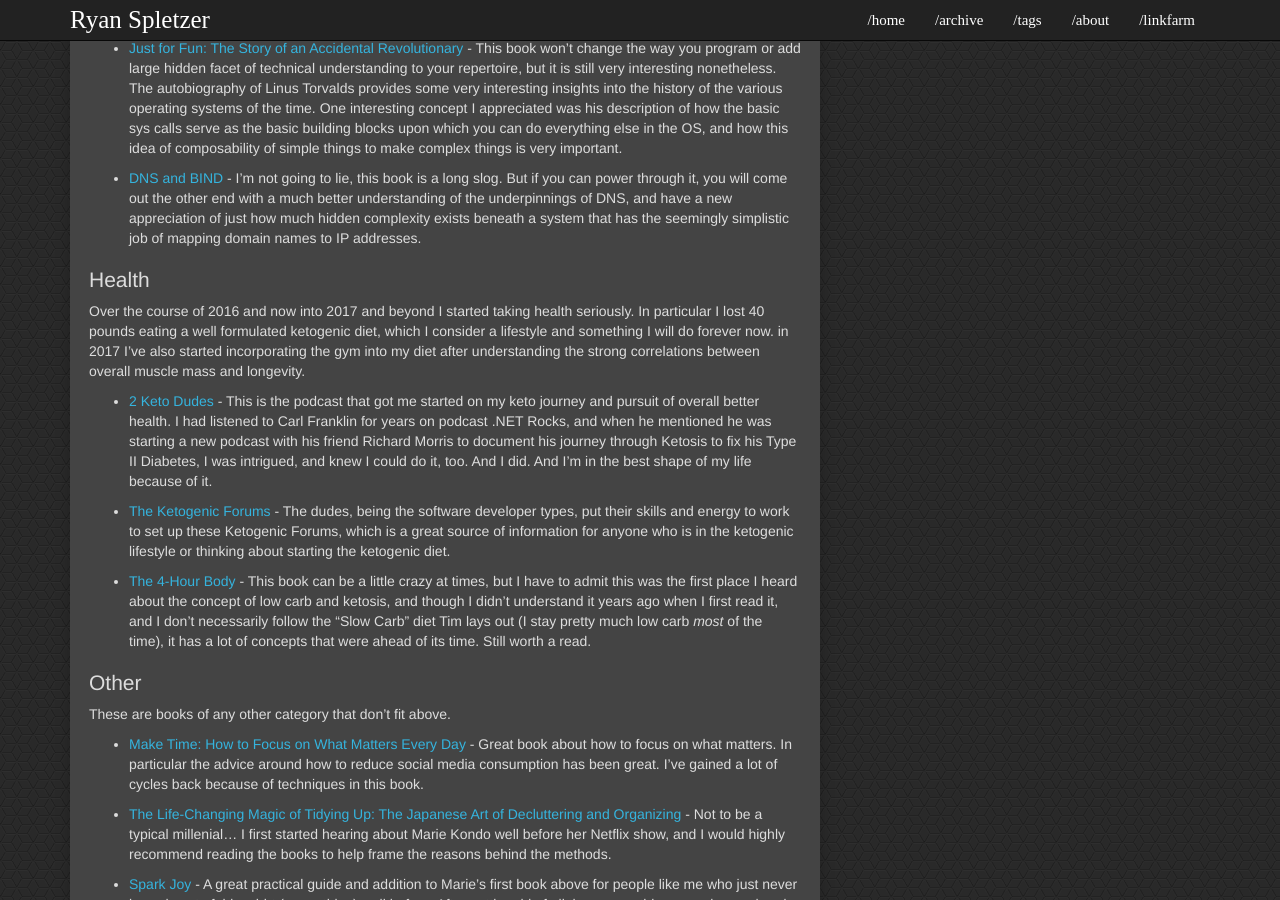
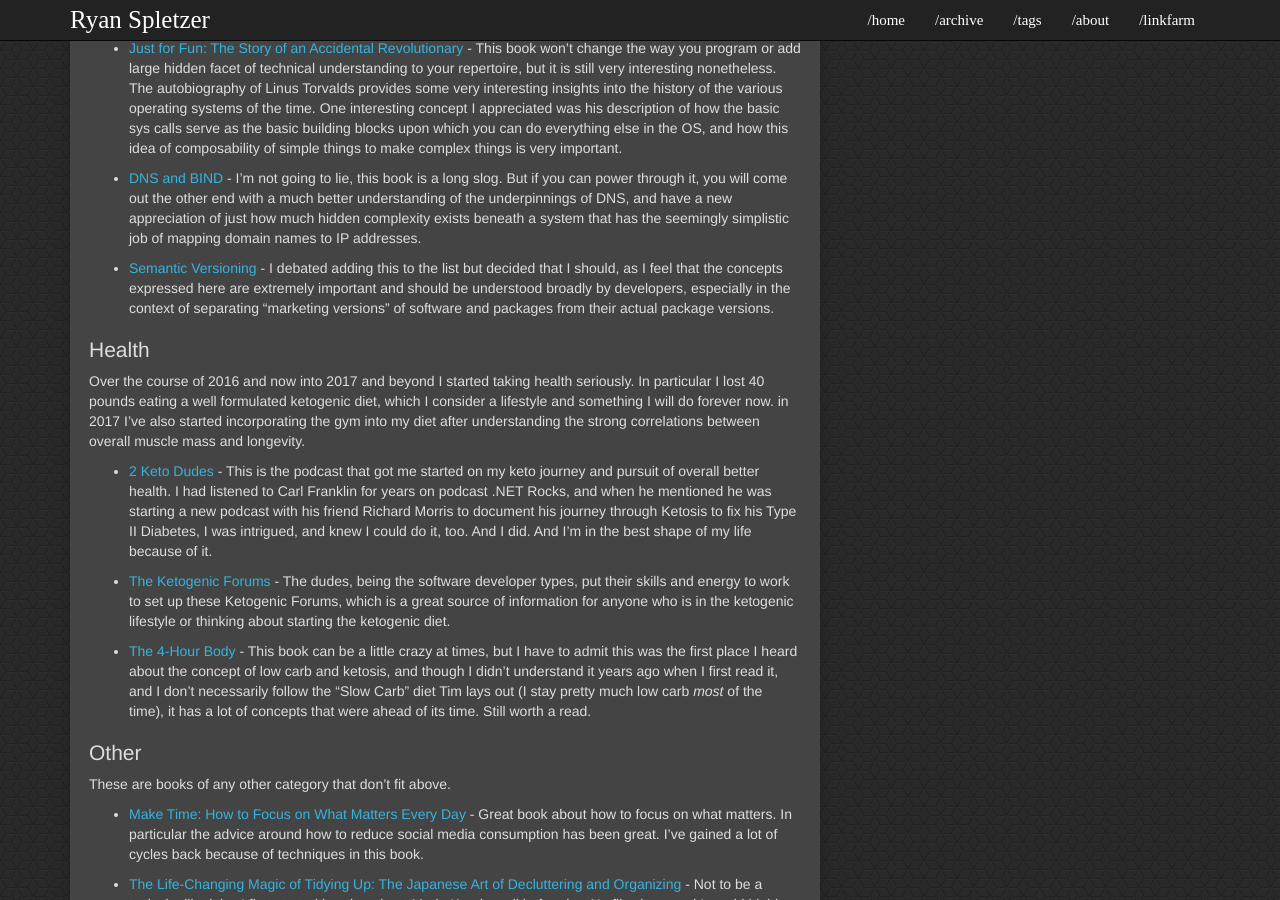
Before and after one commit to ryanspletzer/ryanspletzer.github.io, a Jekyll site: the page built from linkfarm.md, in a window 1280 px wide and 900 px high, scrolled down 3045 px. Built offline with Jekyll 4.4.1, drawn with Linux system fonts in a browser that asks for light colours.

Commit message:
Add Semantic Versioning to linkfarm page

```diff
--- a/linkfarm.md
+++ b/linkfarm.md
@@ -203,6 +203,10 @@ if you can power through it, you will come out the other end with a much better
 DNS, and have a new appreciation of just how much hidden complexity exists beneath a system that has the seemingly
 simplistic job of mapping domain names to IP addresses.
 
+* [Semantic Versioning](https://semver.org/) - I debated adding this to the list but decided that I should, as I feel
+that the concepts expressed here are extremely important and should be understood broadly by developers, especially in
+the context of separating "marketing versions" of software and packages from their actual package versions.
+
 ## Health
 
 Over the course of 2016 and now into 2017 and beyond I started taking health seriously. In particular I lost 40 pounds
```
